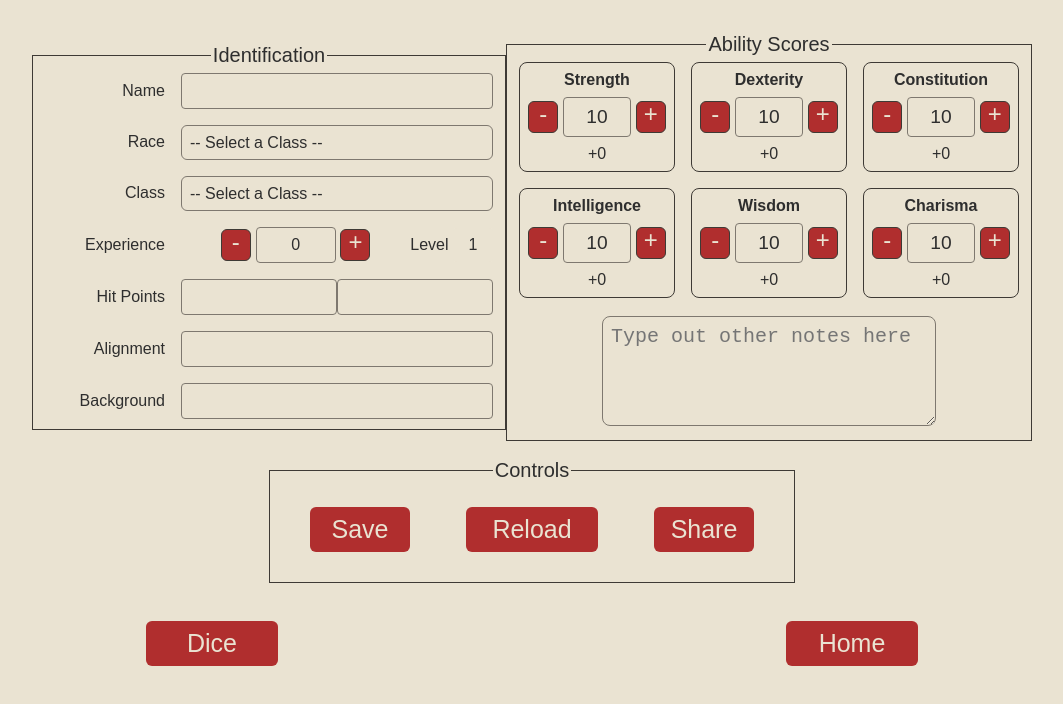
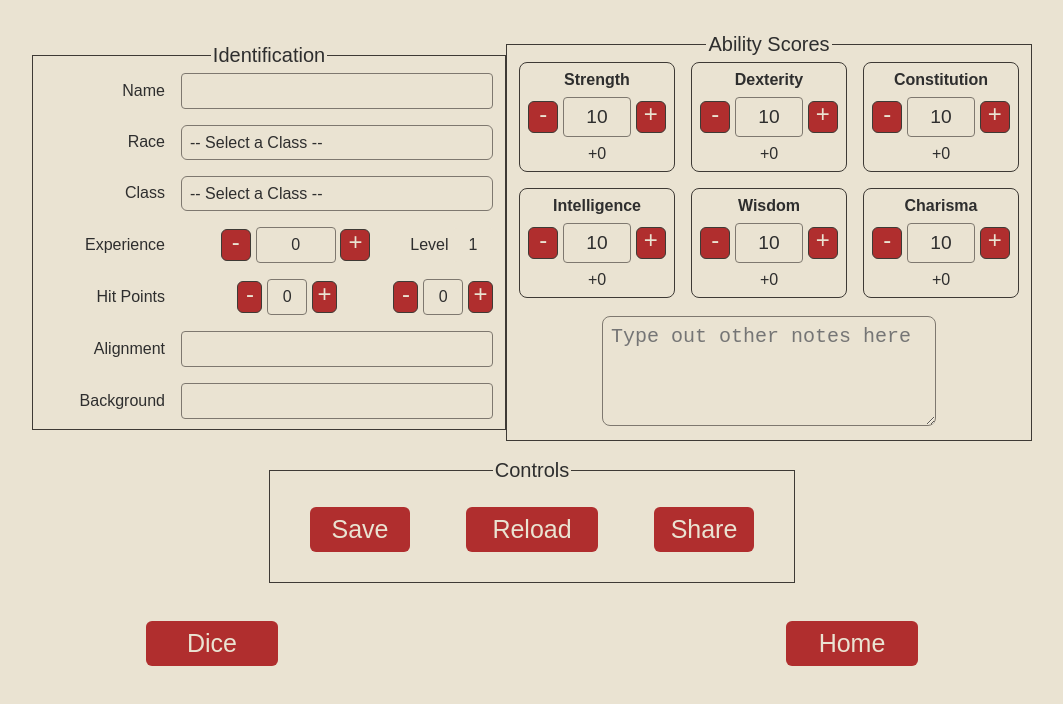
Before and after one commit to leahdykema/DND, a plain HTML site: page character/index.html in a window 1280 px wide. Shown: the part 138-842 px from the top of the page, without its empty margins (108-1171 px from the left). Drawn offline with Linux system fonts and the light colour scheme.

Commit message:
adding hp

```diff
--- a/character/index.html
+++ b/character/index.html
@@ -777,8 +777,16 @@
                         </div>
                         <div class="form-row">
                             <label for="hitpoints">Hit Points</label>
-                            <input type="number" id="currentHP" name="currentHP">
-                            <input type="number" id="totalHP" name="totalHP">
+                            <div class="hp">
+                                <button type="button" onclick="adjust('currentHP', -1)">&#45;</button>
+                                <input type="number" id="currentHP" value="0">
+                                <button type="button" onclick="adjust('currentHP', 1)">&#43;</button>
+                            </div>
+                            <div class="hp">
+                                <button type="button" onclick="adjust('totalHP', -1)">&#45;</button>
+                                <input type="number" id="totalHP" value="0">
+                                <button type="button" onclick="adjust('totalHP', 1)">&#43;</button>
+                            </div>
                         </div>
                         <div class="form-row">
                             <label for="charAlignment">Alignment</label>
--- a/stylesheets/character.css
+++ b/stylesheets/character.css
@@ -145,6 +145,34 @@ input[type="number"]::-webkit-outer-spin-button {
     transition: all 300ms ease;
 }
 
+.hp {
+    display: flex;
+    align-items: center;
+    gap: 0.3rem;
+}
+
+.hp input {
+    width: 40px;
+    text-align: center;
+}
+
+.hp button {
+    background-color: var(--accent);
+    color: var(--text-light);
+    border: 1px solid var(--border);
+    border-radius: 6px;
+    display: flex;
+    align-items: center;
+    justify-content: center;
+    font-size: 1.5rem;
+    height: 2rem;
+    width: 25px;
+    padding-bottom: 6px;
+    vertical-align: middle;
+    cursor: pointer;
+    transition: all 300ms ease;
+}
+
 .custom-spinner input {
     width: 60px;
     text-align: center;
@@ -255,7 +283,9 @@ input[type="number"]::-webkit-outer-spin-button {
         transform: scale(1.1);
     }
 
-    .custom-spinner button:hover {
+    .custom-spinner button:hover,
+    .exp button:hover,
+    .hp button:hover {
         background-color: var(--accent-hover);
         transform: scale(1.1);
     }
```
